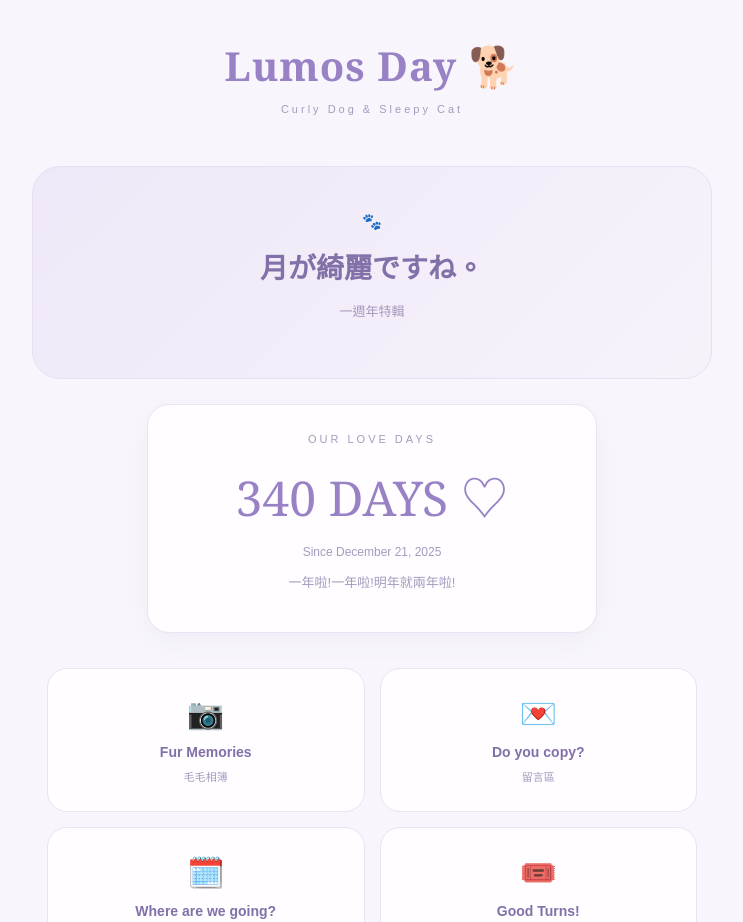
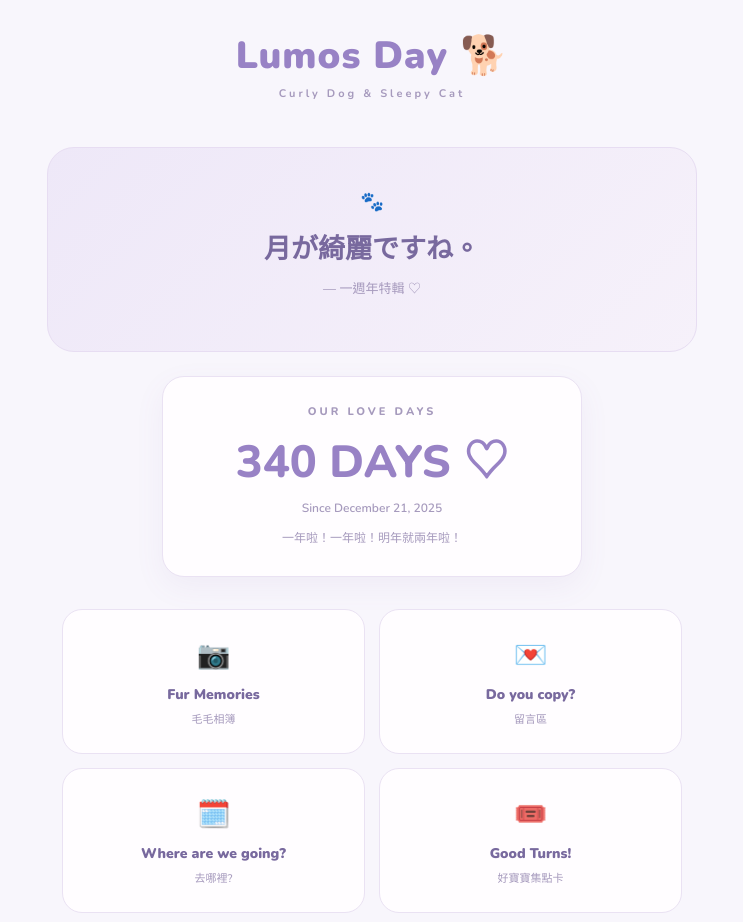
Before and after one commit to kaleylinisraccoon/lumos-day, a plain HTML site: page index.html in a window 1280 px wide. Shown: the top 922 px of the page, without its empty margins (268-1011 px from the left). Drawn offline with nearby package versions, Linux system fonts and the light colour scheme; a web font is replaced by a local one.

Commit message:
Update typography and homepage design

```diff
--- a/index.html
+++ b/index.html
@@ -4,161 +4,264 @@
 <head>
   <meta charset="UTF-8">
   <meta name="viewport" content="width=device-width, initial-scale=1.0">
-  <meta name="theme-color" content="#f8f6fc">
+  <meta name="theme-color" content="#F8F6FC">
+
   <title>Lumos Day ♡</title>
 
+  <!-- Google Fonts -->
+  <link rel="preconnect" href="https://fonts.googleapis.com">
+  <link rel="preconnect" href="https://fonts.gstatic.com" crossorigin>
+
+  <link href="https://fonts.googleapis.com/css2?family=Nunito:wght@400;500;600;700;800;900&family=Zen+Maru+Gothic:wght@400;500;700;900&family=Noto+Sans+TC:wght@400;500;700&display=swap" rel="stylesheet">
+
   <style>
+    /* ===== 基本設定 ===== */
+
+    :root {
+      --bg: #F8F6FC;
+      --lavender: #EEE8F8;
+      --light-purple: #E4DCF2;
+      --purple: #9882C5;
+      --deep-purple: #78699E;
+      --text: #766B89;
+      --muted: #A69ABD;
+      --white: #FFFDFF;
+      --border: #EAE2F3;
+    }
+
     * {
       box-sizing: border-box;
     }
 
     body {
       margin: 0;
-      font-family: "Noto Sans TC", sans-serif;
-      background: #F8F6FC;
-      color: #6F6387;
+      background: var(--bg);
+      color: var(--text);
+      font-family:
+        "Nunito",
+        "Zen Maru Gothic",
+        "Noto Sans TC",
+        sans-serif;
+      -webkit-font-smoothing: antialiased;
     }
+
+    a {
+      -webkit-tap-highlight-color: transparent;
+    }
+
+    /* ===== 頁首 ===== */
 
     header {
       text-align: center;
-      padding: 38px 15px 20px;
+      padding: 30px 15px 22px;
     }
 
     header h1 {
-      color: #9882C5;
-      font-family: Georgia, serif;
-      font-size: 40px;
       margin: 0;
+      color: var(--purple);
+      font-family: "Nunito", sans-serif;
+      font-size: 38px;
+      font-weight: 900;
       letter-spacing: 1px;
     }
 
-    header p {
-      color: #A69ABD;
+    header .subtitle {
+      margin-top: 5px;
+      color: var(--muted);
+      font-family: "Nunito", sans-serif;
       font-size: 11px;
+      font-weight: 700;
       letter-spacing: 3px;
-      margin-top: 10px;
     }
 
+    /* ===== 主視覺區 ===== */
+
     .hero {
-      max-width: 680px;
-      margin: 20px auto;
-      padding: 45px 20px;
+      max-width: 650px;
+      min-height: 205px;
+      margin: 24px auto;
+      padding: 40px 20px;
+      display: flex;
+      flex-direction: column;
+      align-items: center;
+      justify-content: center;
       text-align: center;
-      background: linear-gradient(135deg, #EEE8F8, #F7F2FA);
-      border: 1px solid #E8DFF3;
-      border-radius: 28px;
+
+      background: linear-gradient(
+        135deg,
+        #EEE8F8,
+        #F6F1FA
+      );
+
+      border: 1px solid #E7DDF2;
+      border-radius: 27px;
     }
 
-    .hero .heart {
-      font-size: 38px;
-      color: #BBAAD9;
+    .hero .paw {
+      font-size: 19px;
+      margin-bottom: 12px;
     }
 
     .hero h2 {
-      font-family: Georgia, serif;
-      font-size: 28px;
-      color: #8270A8;
-      margin: 15px 0;
+      margin: 0;
+      color: var(--deep-purple);
+      font-family: "Zen Maru Gothic", sans-serif;
+      font-size: 27px;
+      font-weight: 900;
     }
 
     .hero p {
+      margin-top: 12px;
+      color: var(--muted);
       font-size: 13px;
-      color: #A69ABD;
+      font-weight: 500;
     }
 
+    /* ===== 交往天數 ===== */
+
     .anniversary {
-      max-width: 450px;
-      margin: 25px auto;
-      padding: 28px 20px;
-      background: #FFFDFF;
-      border: 1px solid #EAE3F2;
+      width: calc(100% - 36px);
+      max-width: 420px;
+      margin: 24px auto 32px;
+      padding: 27px 20px 30px;
+
+      text-align: center;
+      background: var(--white);
+      border: 1px solid var(--border);
       border-radius: 22px;
-      box-shadow: 0 8px 25px rgba(135, 112, 173, 0.07);
+
+      box-shadow:
+        0 10px 30px rgba(125, 104, 166, 0.07);
     }
 
     .anniversary .label {
+      color: var(--muted);
+      font-family: "Nunito", sans-serif;
       font-size: 11px;
+      font-weight: 800;
       letter-spacing: 3px;
-      color: #A69ABD;
     }
 
     #days {
-      font-family: Georgia, serif;
-      font-size: 48px;
-      color: #9882C5;
-      margin: 15px 0;
+      margin: 17px 0 10px;
+      color: var(--purple);
+      font-family: "Nunito", sans-serif;
+      font-size: 45px;
+      font-weight: 800;
+      line-height: 1.2;
     }
 
     .date {
+      color: var(--muted);
+      font-family: "Nunito", sans-serif;
       font-size: 12px;
-      color: #A69ABD;
+      font-weight: 600;
     }
 
+    .anniversary .love-message {
+      margin: 12px 0 0;
+      color: var(--muted);
+      font-size: 12px;
+      font-weight: 500;
+    }
+
+    /* ===== 功能選單 ===== */
+
     .menu {
-      max-width: 680px;
-      margin: 35px auto;
-      padding: 0 15px;
+      width: calc(100% - 30px);
+      max-width: 620px;
+      margin: 32px auto;
+
       display: grid;
       grid-template-columns: repeat(2, 1fr);
-      gap: 15px;
+      gap: 14px;
     }
 
     .item {
-      display: block;
-      background: #FFFDFF;
-      border: 1px solid #EAE3F2;
-      border-radius: 20px;
-      padding: 27px 10px;
+      min-height: 145px;
+      padding: 25px 10px;
+
+      display: flex;
+      flex-direction: column;
+      align-items: center;
+      justify-content: center;
+
       text-align: center;
       text-decoration: none;
-      color: #8270A8;
-      transition: 0.25s;
+
+      background: var(--white);
+      border: 1px solid var(--border);
+      border-radius: 20px;
+
+      color: var(--deep-purple);
+      transition: all 0.25s ease;
     }
 
     .item:hover {
-      background: #F0EAF8;
+      background: var(--lavender);
       transform: translateY(-4px);
-      box-shadow: 0 8px 18px rgba(135, 112, 173, 0.10);
+      box-shadow: 0 8px 20px rgba(125, 104, 166, 0.09);
+    }
+
+    .item:active {
+      transform: scale(0.97);
     }
 
     .item .emoji {
-      font-size: 30px;
-      display: block;
-      margin-bottom: 12px;
+      margin-bottom: 11px;
+      font-size: 27px;
     }
 
     .item strong {
+      font-family: "Nunito", sans-serif;
       font-size: 14px;
+      font-weight: 900;
     }
 
     .item small {
-      display: block;
-      margin-top: 7px;
-      color: #A69ABD;
+      margin-top: 6px;
+      color: var(--muted);
       font-size: 11px;
+      font-weight: 500;
     }
 
+    /* ===== 頁尾 ===== */
+
     .message {
-      max-width: 600px;
-      margin: 30px auto;
-      padding: 0 20px;
+      margin: 35px 15px;
       text-align: center;
-      color: #A69ABD;
-      font-family: Georgia, serif;
-      font-style: italic;
-      font-size: 15px;
+      color: var(--muted);
+      font-family: "Nunito", sans-serif;
+      font-size: 14px;
+      font-weight: 600;
     }
 
     footer {
+      padding: 28px 10px 35px;
       text-align: center;
-      padding: 35px 10px;
-      color: #BBAAD9;
-      font-size: 12px;
+      color: #BBAFD0;
+      font-family: "Nunito", sans-serif;
+      font-size: 11px;
+      font-weight: 600;
+      letter-spacing: 1px;
     }
 
-    @media (max-width: 400px) {
+    /* ===== 手機版 ===== */
+
+    @media (max-width: 480px) {
+
+      header {
+        padding-top: 27px;
+      }
+
       header h1 {
-        font-size: 34px;
+        font-size: 33px;
+      }
+
+      .hero {
+        min-height: 185px;
+        margin: 20px 16px;
+        padding: 30px 15px;
       }
 
       .hero h2 {
@@ -166,11 +269,20 @@
       }
 
       #days {
-        font-size: 40px;
+        font-size: 39px;
+      }
+
+      .menu {
+        gap: 11px;
       }
 
       .item {
-        padding: 23px 5px;
+        min-height: 132px;
+        padding: 20px 5px;
+      }
+
+      .item strong {
+        font-size: 13px;
       }
     }
   </style>
@@ -178,28 +290,47 @@
 
 <body>
 
+  <!-- 頁首 -->
   <header>
     <h1>Lumos Day 🐕</h1>
-    <p>Curly Dog & Sleepy Cat</p>
+    <div class="subtitle">
+      Curly Dog &amp; Sleepy Cat
+    </div>
   </header>
 
   <main>
 
+    <!-- 主視覺 -->
     <section class="hero">
       <div class="paw">🐾</div>
+
       <h2>月が綺麗ですね。</h2>
-      <p>一週年特輯</p>
+
+      <p>— 一週年特輯 ♡</p>
     </section>
 
-    <section class="anniversary" style="text-align:center">
-      <div class="label">OUR LOVE DAYS</div>
-      <div id="days">♡</div>
-      <div class="date">Since December 21, 2025</div>
-      <p style="font-size:13px;color:#A69ABD">
-        一年啦!一年啦!明年就兩年啦!
+    <!-- 交往天數 -->
+    <section class="anniversary">
+
+      <div class="label">
+        OUR LOVE DAYS
+      </div>
+
+      <div id="days">
+        ♡
+      </div>
+
+      <div class="date">
+        Since December 21, 2025
+      </div>
+
+      <p class="love-message">
+        一年啦！一年啦！明年就兩年啦！
       </p>
+
     </section>
 
+    <!-- 功能入口 -->
     <section class="menu">
 
       <a class="item" href="#memories">
@@ -228,13 +359,16 @@
 
     </section>
 
+    <!-- 小語 -->
   </main>
 
+  <!-- 頁尾 -->
   <footer>
-    Made with sleepy, coffee, and love U
+    Made with sleepy, coffee, and love U.
     <p>© Lumos Day</p>
   </footer>
 
+  <!-- 交往天數計算 -->
   <script>
     const startDate = new Date(2025, 11, 21);
     const today = new Date();
```
